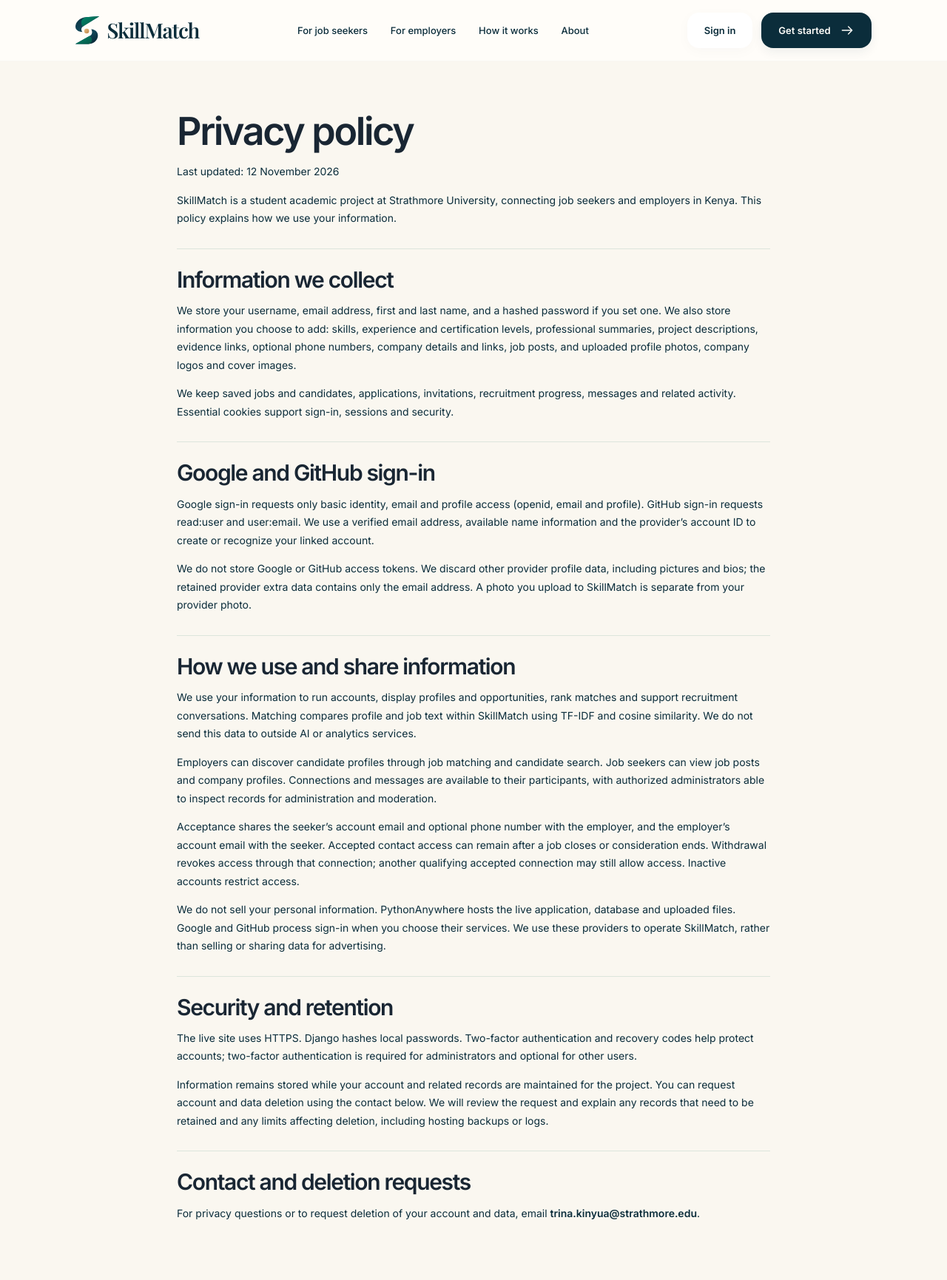
After one commit to Trix0909/SkillMatch, a Django app: template templates/skillmatch/privacy.html in a window 1280 px wide. The commit adds this page. Shown: the whole page at 74% size. Run offline with Django 5.2, Linux system fonts and the light colour scheme; the template is opened without the code that fills it, so the values that code supplies are empty.

Commit message:
feat: add public privacy policy page

```diff
--- a/skillmatch/mfa.py
+++ b/skillmatch/mfa.py
@@ -139,7 +139,8 @@ class MFAEnforcementMiddleware:
     def __call__(self, request):
         had_device = DEVICE_ID_SESSION_KEY in request.session
         user = request.user
-        if user.is_authenticated and request.path != reverse("logout"):
+        # Public policy access must also work during an unfinished MFA sign-in.
+        if user.is_authenticated and request.path not in {reverse("logout"), reverse("privacy")}:
             required = is_admin(user) or had_device or confirmed_device(user) is not None
             if required and not is_mfa_verified(user):
                 destination = safe_destination(request, request.get_full_path())
--- a/skillmatch/urls.py
+++ b/skillmatch/urls.py
@@ -62,6 +62,7 @@ urlpatterns = [
     path("", views.landing, name="landing"),
     path("home/", views.home, name="home"),
     path("get-started/", views.get_started, name="get_started"),
+    path("privacy/", views.privacy, name="privacy"),
     path("accounts/register/", views.register, name="register"),
     path("accounts/switch-role/", views.switch_role, name="switch_role"),
     path(
--- a/skillmatch/views.py
+++ b/skillmatch/views.py
@@ -72,6 +72,11 @@ def get_started(request):
     if request.user.is_authenticated:
         return redirect("home")
     return render(request, "skillmatch/get_started.html")
+
+
+@require_safe
+def privacy(request):
+    return render(request, "skillmatch/privacy.html")
 
 
 def register(request):
--- /dev/null
+++ b/static/css/privacy.css
@@ -0,0 +1,33 @@
+.sm-privacy .privacy-content {
+  max-width: 850px;
+  margin: 0 auto;
+  padding: clamp(24px, 5vw, 64px) 24px;
+  color: #0b2d3b;
+  line-height: 1.7;
+  overflow-wrap: anywhere;
+}
+
+.sm-privacy h1 {
+  font-size: clamp(32px, 5vw, 52px);
+  margin: 0 0 12px;
+}
+
+.sm-privacy h2 {
+  font-size: clamp(23px, 3vw, 30px);
+  margin: 0 0 12px;
+}
+
+.sm-privacy section {
+  margin-top: 28px;
+  padding-top: 24px;
+  border-top: 1px solid #dce5dc;
+}
+
+.sm-privacy p {
+  margin: 0 0 14px;
+}
+
+.sm-privacy .privacy-contact-note {
+  color: #536b73;
+  font-size: 0.9rem;
+}
--- a/templates/base.html
+++ b/templates/base.html
@@ -195,6 +195,7 @@
         {% endif %}
         {% block content %}{% endblock %}
       </main>
+      {% block footer %}{% endblock %}
 
     </div>
   </body>
--- a/templates/registration/auth_base.html
+++ b/templates/registration/auth_base.html
@@ -14,4 +14,6 @@
 {% block body_class %}sm-landing sm-auth{% endblock %}
 {% block main_class %}sm-auth-main{% endblock %}
 {% block public_header %}{% endblock %}
-{% block footer %}{% endblock %}
+{% block footer %}
+  <footer class="sm-auth-switch"><a href="{% url 'privacy' %}">Privacy policy</a></footer>
+{% endblock %}
--- a/templates/skillmatch/landing.html
+++ b/templates/skillmatch/landing.html
@@ -105,3 +105,8 @@
   </section>
   <section id="about" class="sm-about" aria-labelledby="about-title"><div class="sm-container sm-about-inner"><div><span class="sm-eyebrow">Rooted in Kenya. Built around skills.</span><h2 id="about-title">Talent deserves the right connection.</h2></div><div><p>For professionals taking their next step and small businesses building their teams, SkillMatch brings structured profiles and explainable matching together.</p><a class="sm-text-link" href="{% url 'get_started' %}">Find your starting point {% include "skillmatch/includes/brand_icon.html" with icon="arrow" %}</a></div></div></section>
 {% endblock %}
+
+{% block footer %}
+  <footer class="sm-container"><p><a class="sm-text-link"
+   href="{% url 'privacy' %}">Privacy policy</a></p></footer>
+{% endblock %}
--- /dev/null
+++ b/templates/skillmatch/privacy.html
@@ -0,0 +1,52 @@
+{% load static %}
+<!DOCTYPE html>
+<html lang="en">
+  <head>
+    <meta charset="utf-8">
+    <meta name="viewport" content="width=device-width, initial-scale=1">
+    <title>Privacy policy · SkillMatch</title>
+    <link rel="icon"
+          href="{% static 'images/brand/match-point.svg' %}"
+          type="image/svg+xml">
+    <link rel="stylesheet" href="{% static 'css/app.css' %}">
+    <link rel="stylesheet" href="{% static 'css/landing.css' %}">
+    <link rel="stylesheet" href="{% static 'css/privacy.css' %}">
+  </head>
+  <body class="sm-landing sm-privacy">
+    <a class="skip-link" href="#main">Skip to content</a>
+    {% include "partials/public_header.html" %}
+    <main id="main" class="privacy-content">
+      <header>
+        <h1>Privacy policy</h1>
+        <p>Last updated: <time datetime="2026-11-12">12 November 2026</time></p>
+        <p>SkillMatch is a student academic project at Strathmore University, connecting job seekers and employers in Kenya. This policy explains how we use your information.</p>
+      </header>
+      <section aria-labelledby="data-heading">
+        <h2 id="data-heading">Information we collect</h2>
+        <p>We store your username, email address, first and last name, and a hashed password if you set one. We also store information you choose to add: skills, experience and certification levels, professional summaries, project descriptions, evidence links, optional phone numbers, company details and links, job posts, and uploaded profile photos, company logos and cover images.</p>
+        <p>We keep saved jobs and candidates, applications, invitations, recruitment progress, messages and related activity. Essential cookies support sign-in, sessions and security.</p>
+      </section>
+      <section aria-labelledby="sso-heading">
+        <h2 id="sso-heading">Google and GitHub sign-in</h2>
+        <p>Google sign-in requests only basic identity, email and profile access (openid, email and profile). GitHub sign-in requests read:user and user:email. We use a verified email address, available name information and the provider’s account ID to create or recognize your linked account.</p>
+        <p>We do not store Google or GitHub access tokens. We discard other provider profile data, including pictures and bios; the retained provider extra data contains only the email address. A photo you upload to SkillMatch is separate from your provider photo.</p>
+      </section>
+      <section aria-labelledby="use-heading">
+        <h2 id="use-heading">How we use and share information</h2>
+        <p>We use your information to run accounts, display profiles and opportunities, rank matches and support recruitment conversations. Matching compares profile and job text within SkillMatch using TF-IDF and cosine similarity. We do not send this data to outside AI or analytics services.</p>
+        <p>Employers can discover candidate profiles through job matching and candidate search. Job seekers can view job posts and company profiles. Connections and messages are available to their participants, with authorized administrators able to inspect records for administration and moderation.</p>
+        <p>Acceptance shares the seeker’s account email and optional phone number with the employer, and the employer’s account email with the seeker. Accepted contact access can remain after a job closes or consideration ends. Withdrawal revokes access through that connection; another qualifying accepted connection may still allow access. Inactive accounts restrict access.</p>
+        <p>We do not sell your personal information. PythonAnywhere hosts the live application, database and uploaded files. Google and GitHub process sign-in when you choose their services. We use these providers to operate SkillMatch, rather than selling or sharing data for advertising.</p>
+      </section>
+      <section aria-labelledby="security-heading">
+        <h2 id="security-heading">Security and retention</h2>
+        <p>The live site uses HTTPS. Django hashes local passwords. Two-factor authentication and recovery codes help protect accounts; two-factor authentication is required for administrators and optional for other users.</p>
+        <p>Information remains stored while your account and related records are maintained for the project. You can request account and data deletion using the contact below. We will review the request and explain any records that need to be retained and any limits affecting deletion, including hosting backups or logs.</p>
+      </section>
+      <section aria-labelledby="contact-heading">
+        <h2 id="contact-heading">Contact and deletion requests</h2>
+        <p>For privacy questions or to request deletion of your account and data, email <strong><a href="mailto:trina.kinyua@strathmore.edu">trina.kinyua@strathmore.edu</a></strong>.</p>
+      </section>
+    </main>
+  </body>
+</html>
```
Also changed, not shown: skillmatch/tests/test_privacy.py (added, +67 -0 lines).
